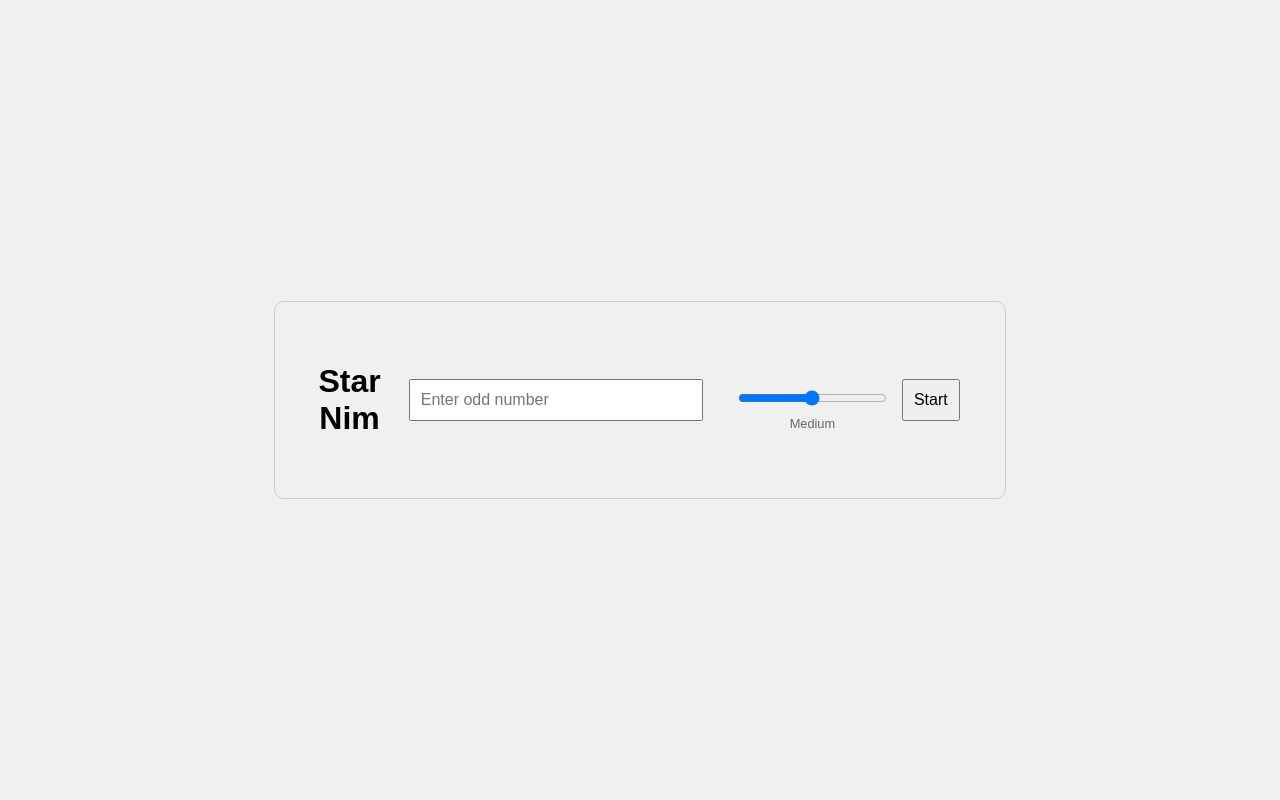
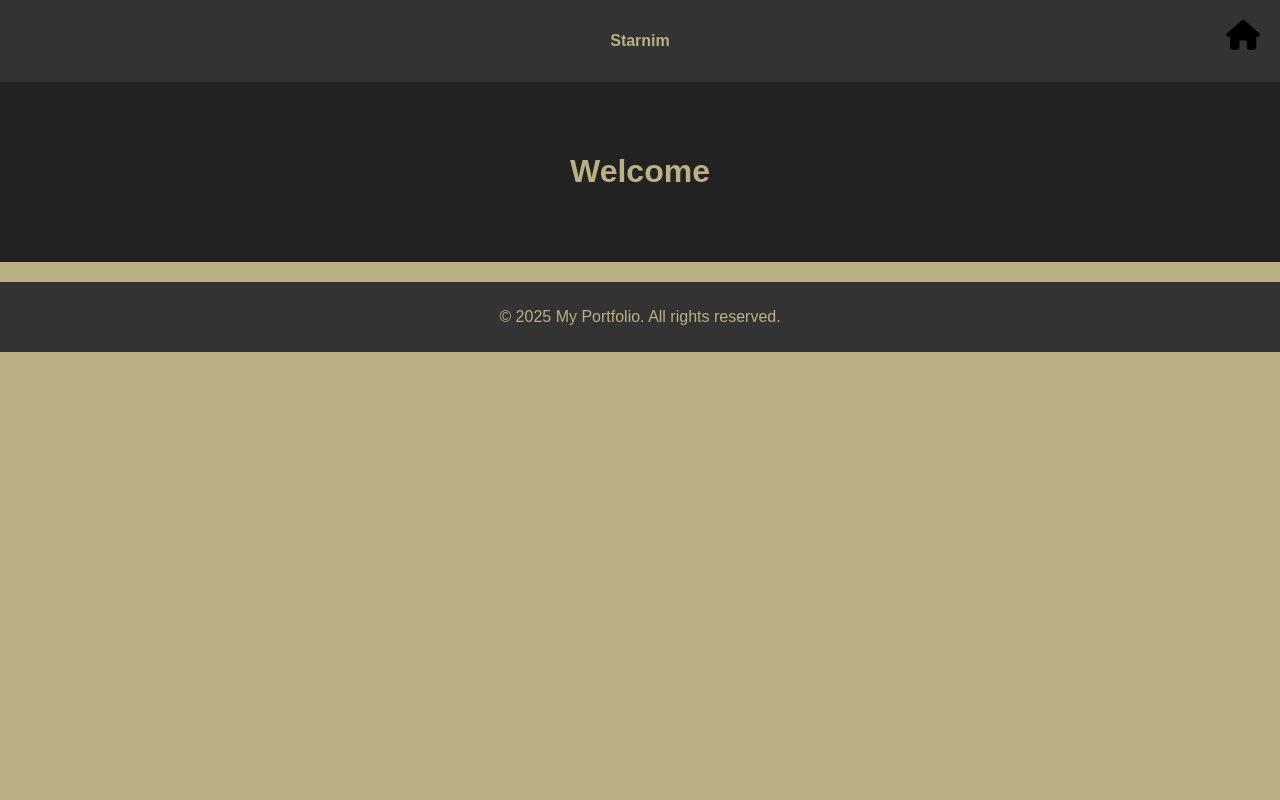
Before and after one commit to shaumikkhanna/starnim, a Flask app: page / in a window 1280 px wide. Run offline with Flask 3, Linux system fonts and the light colour scheme.

Commit message:
changed site structure

```diff
--- a/app.py
+++ b/app.py
@@ -1,30 +1,17 @@
-from flask import Flask, request, jsonify, render_template, url_for
-from starnim_logic import Starnim
+from flask import Flask, render_template
+from starnim.starnim import starnim_bp
 
 
 app = Flask(__name__)
 
 
-@app.route('/')
-def home():
-    return render_template('start.html')
+app.register_blueprint(starnim_bp, url_prefix='/starnim', static_folder='starnim/static', template_folder='starnim/templates')
 
 
-@app.route('/game', methods=['GET', 'POST'])
-def game():
-    return render_template('game.html')
-
-
-@app.route('/computer-move', methods=['POST'])
-def computer_move():
-    node_states = request.json['node_states']
-    difficulty = float(request.json['difficulty'])
-
-    star = Starnim(node_states=node_states)
-    move = star.next_move_node(1 - difficulty)
-
-    return jsonify({'move': move})
+@app.route('/')
+def index():
+    return render_template('index.html')
 
 
 if __name__ == '__main__':
-    app.run(port=8000)
+    app.run(port=8000, debug=True)
--- a/static/script.js
+++ b/starnim/static/script.js
@@ -18,7 +18,7 @@ function startGame() {
 
 	localStorage.setItem("n", n);
 	localStorage.setItem("difficulty", difficulty);
-	window.location.href = "/game"; // Redirect to the game page
+	window.location.href = "/starnim/game"; // Redirect to the game page
 }
 
 function attachNodeEventListeners() {
@@ -136,7 +136,7 @@ document.getElementById("computer-move").addEventListener("click", function () {
 	);
 	const difficulty = localStorage.getItem("difficulty");
 
-	fetch("/computer-move", {
+	fetch("/starnim/computer-move", {
 		method: "POST",
 		headers: {
 			"Content-Type": "application/json",
--- a/templates/game.html
+++ b/starnim/templates/game.html
@@ -13,7 +13,7 @@ content %}
 				</button>
 				<button
 					style="margin: 7px 0"
-					onclick="location.href = '/'"
+					onclick="location.href = '/starnim'"
 					id="reset-game"
 				>
 					Reset Game
@@ -28,6 +28,6 @@ content %}
 >
 	😢
 </div>
-<script src="/static/script.js"></script>
+<script src="/starnim/static/script.js"></script>
 <script src="https://cdn.jsdelivr.net/npm/canvas-confetti@1"></script>
 {% endblock %}
--- a/templates/start.html
+++ b/starnim/templates/start.html
@@ -48,5 +48,5 @@ content %}
 		};
 	});
 </script>
-<script src="/static/script.js"></script>
+<script src="/starnim/static/script.js"></script>
 {% endblock %}
--- a/templates/template.html
+++ b/starnim/templates/template.html
@@ -3,7 +3,8 @@
 	<head>
 		<meta charset="UTF-8" />
 		<title>{% block title %} {% endblock %}</title>
-		<link rel="stylesheet" href="/static/styles.css" />
+		<link rel="stylesheet" href="/static/global_style.css" />
+		<link rel="stylesheet" href="/starnim/static/style.css" />
 		<!-- Favicon links -->
 		<link
 			rel="apple-touch-icon"
@@ -26,6 +27,17 @@
 			rel="manifest"
 			href="{{ url_for('static', filename='assets/favicons/site.webmanifest') }}"
 		/>
+
+		<!-- For top right home button -->
+		<link
+			rel="stylesheet"
+			href="https://cdnjs.cloudflare.com/ajax/libs/font-awesome/6.4.2/css/all.min.css"
+		/>
+		<div class="home-button">
+			<a href="{{ url_for('index') }}">
+				<i class="fas fa-home"></i>
+			</a>
+		</div>
 	</head>
 	<body>
 		{% block content %}
--- /dev/null
+++ b/static/global_style.css
@@ -0,0 +1,85 @@
+body {
+	font-family: Arial, sans-serif;
+	margin: 0;
+	padding: 0;
+	text-align: center;
+	background-color: #bab084;
+}
+
+nav {
+	background: #333;
+	padding: 1em;
+}
+
+nav ul {
+	list-style: none;
+	padding: 0;
+}
+
+nav ul li {
+	display: inline;
+	margin: 0 15px;
+}
+
+nav ul li a {
+	color: #bab084;
+	text-decoration: none;
+	font-weight: bold;
+}
+
+header {
+	padding: 50px;
+	background: #222;
+	color: #bab084;
+}
+
+.grid-container {
+	padding: 20px;
+}
+
+.grid {
+	display: flex;
+	justify-content: center;
+	gap: 20px;
+	flex-wrap: wrap;
+}
+
+.card {
+	background: #bab084;
+	padding: 20px;
+	width: 250px;
+	text-decoration: none;
+	color: black;
+	border-radius: 10px;
+	box-shadow: 2px 2px 10px rgba(0, 0, 0, 0.1);
+	transition: transform 0.2s;
+}
+
+.card:hover {
+	transform: scale(1.05);
+}
+
+footer {
+	background: #333;
+	color: #bab084;
+	padding: 10px;
+	margin-top: 20px;
+}
+
+.home-button {
+	position: absolute;
+	top: 20px;
+	right: 20px;
+	cursor: pointer;
+}
+
+.home-button i {
+	font-size: 30px; /* Adjust size */
+	color: black;
+	transition: transform 0.2s ease-in-out;
+}
+
+.home-button:hover i {
+	transform: scale(1.1);
+	color: #ffcc00; /* Matches selected node color */
+}
--- /dev/null
+++ b/templates/index.html
@@ -0,0 +1,37 @@
+<!DOCTYPE html>
+<html lang="en">
+	<head>
+		<meta charset="UTF-8" />
+		<meta name="viewport" content="width=device-width, initial-scale=1.0" />
+		<title>My Portfolio Hub</title>
+		<link rel="stylesheet" type="text/css" href="static/global_style.css" />
+	</head>
+	<body>
+		<!-- For top right home button -->
+		<link
+			rel="stylesheet"
+			href="https://cdnjs.cloudflare.com/ajax/libs/font-awesome/6.4.2/css/all.min.css"
+		/>
+		<div class="home-button">
+			<a href="{{ url_for('index') }}">
+				<i class="fas fa-home"></i>
+			</a>
+		</div>
+
+		<!-- Navigation Bar -->
+		<nav>
+			<ul>
+				<li><a href="{{ url_for('starnim.home') }}">Starnim</a></li>
+			</ul>
+		</nav>
+
+		<header>
+			<h1>Welcome</h1>
+		</header>
+
+		<!-- Footer -->
+		<footer>
+			<p>&copy; 2025 My Portfolio. All rights reserved.</p>
+		</footer>
+	</body>
+</html>
```
Also changed, not shown: starnim/starnim.py (added, +26 -0 lines), starnim/starnim_logic.py (renamed from starnim_logic.py), starnim/static/style.css (renamed from static/styles.css).
